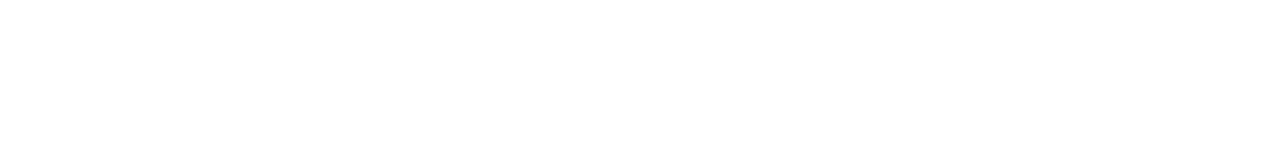
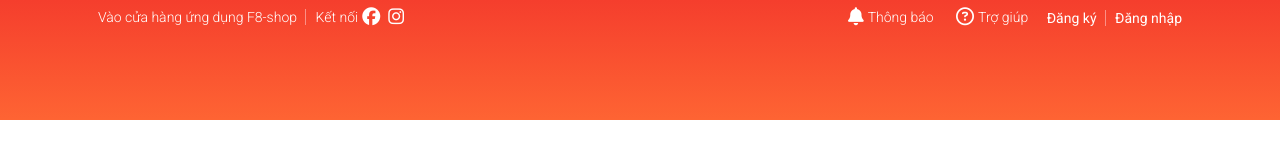
Before and after one commit to KhoaiLangChien404/Clone_shopee, a plain HTML site: page index.html in a window 1280 px wide. Drawn offline with nearby package versions, Linux system fonts and the light colour scheme.

Commit message:
add header navbar

```diff
--- a/assets/css/base.css
+++ b/assets/css/base.css
@@ -0,0 +1,36 @@
+:root{
+    --white-color: #fff;
+    --black-color: #000;
+    --text-color: #333;
+}
+
+*{
+    box-sizing: inherit;
+}
+
+html{
+    /* tip: với giá trị 62,5 thì 1rem = 10px */
+    /*
+    --> 12px = 1.2rem
+        16px = 1.6rem
+    */
+    font-size: 62.5% ;
+    line-height: 1.6rem;
+    font-family: "Roboto", sans-serif;
+    box-sizing: border-box;
+}
+
+.grid{
+    width: 1100px;
+    max-width: 100%;
+    margin: 0 auto;
+}
+
+.grid__full-width{
+    width: 100%;
+}
+
+.grid__row{
+    display: flex;
+    flex-wrap: wrap;
+}
--- a/assets/css/main.css
+++ b/assets/css/main.css
@@ -0,0 +1,74 @@
+.header{
+    height: 120px;
+    background-image: linear-gradient(0, #fe6433, #f53e2d);
+}
+
+.header__navbar{
+    display: flex;
+    justify-content: space-between;
+}
+
+.header__navbar-list{
+    list-style: none;
+    padding-left: 0;
+    margin-top: 4px;
+}
+
+.header__navbar-item{
+    margin: 0 8px;
+    position: relative;
+    min-height: 26px;
+}
+
+.header__navbar-item-link,
+.header__navbar-item{
+    display: inline-block;
+    font-size: 1.4rem;
+    color: var(--white-color);
+    text-decoration: none;
+    font-weight: 300;
+}
+
+.header__navbar-item,
+.header__navbar-item-link,
+.header__navbar-icon-link{
+    display: inline-flex;
+    align-items: center;
+}
+
+.header__navbar-icon-link:hover,
+.header__navbar-item-link:hover,
+.header__navbar-item:hover{
+    color: rgba(255, 255, 255, 0.7);
+    cursor: pointer;
+}
+
+.header__navbar-item--strong{
+    font-weight: 400;
+}
+
+.header__navbar-item--separate::after{
+    content: "";
+    display: block;
+    position: absolute;
+    border-left: 1px solid #fb9086;
+    height: 16px;
+    right: -9px;
+    top: 50%;
+    transform: translateY(-50%);
+}
+
+.header__navbar-icon-link{
+    color: var(--white-color);
+    text-decoration: none;
+}
+
+.header__navbar-icon{
+    font-size: 1.8rem;
+    margin: 0 4px;
+}
+
+.header__navbar-item--no-pointer{
+    cursor: text;
+    color: var(--white-color);
+}
--- a/index.html
+++ b/index.html
@@ -6,9 +6,50 @@
     <title>Document</title>
     <link rel="stylesheet" href="./assets/css/base.css">
     <link rel="stylesheet" href="./assets/css/main.css">
+    <link rel="stylesheet" href="./assets/fonts/fontawesome-free-6.5.2/css/all.min.css">
     <link rel="stylesheet" href="https://cdnjs.cloudflare.com/ajax/libs/normalize/8.0.1/normalize.min.css">
+    <link href="https://fonts.googleapis.com/css2?family=Roboto:wght@300;400;500;700&display=swap" rel="stylesheet">
 </head>
 <body>
+    <div class="app">
+        <header class="header">
+            <div class="grid">
+                <nav class="header__navbar">
+                    <ul class="header__navbar-list">
+                        <li class="header__navbar-item header__navbar-item--separate">Vào cửa hàng ứng dụng F8-shop</li>
+                        <li class="header__navbar-item">
+                            <span class="header__navbar-item--no-pointer">Kết nối</span>
+                            <a href="" class="header__navbar-icon-link"><i class="header__navbar-icon fab fa-facebook"></i></a>
+                            <a href="" class="header__navbar-icon-link"><i class="header__navbar-icon fab fa-instagram"></i></a>
+                        </li>
+                    </ul>
+                    <ul class="header__navbar-list">
+                        <li class="header__navbar-item">
+                            <a href="" class="header__navbar-item-link">
+                                <i class="header__navbar-icon fa-solid fa-bell"></i>
+                                Thông báo
+                            </a>
+                        </li>
+                        <li class="header__navbar-item">
+                            <a href="" class="header__navbar-item-link">
+                                <i class="header__navbar-icon far fa-question-circle"></i>
+                                Trợ giúp
+                            </a>
+                        </li>
+                        <li class="header__navbar-item header__navbar-item--strong header__navbar-item--separate">Đăng ký</li>
+                        <li class="header__navbar-item header__navbar-item--strong">Đăng nhập</li>
+                    </ul>
+                </nav>
+            </div>
+        </header>
 
+        <!-- <div class="container">
+
+        </div>
+
+        <footer class="footer">
+
+        </footer> -->
+    </div>
 </body>
 </html>
```
